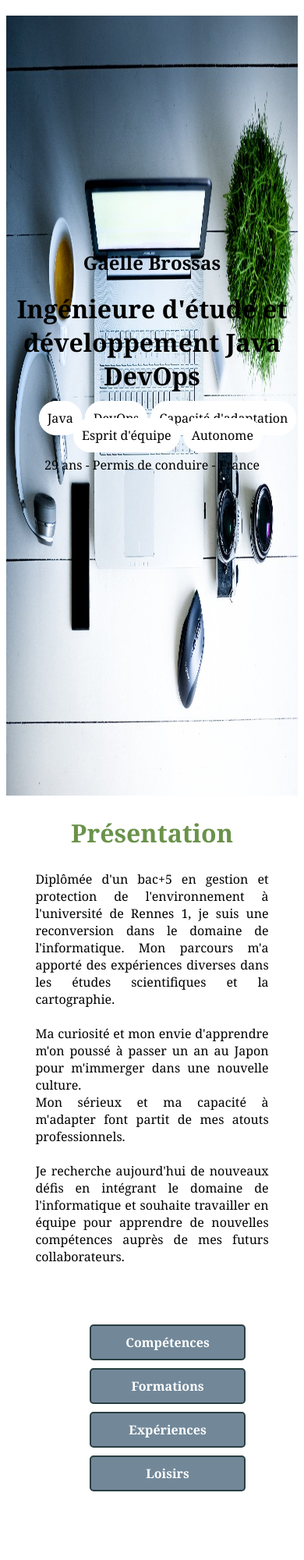
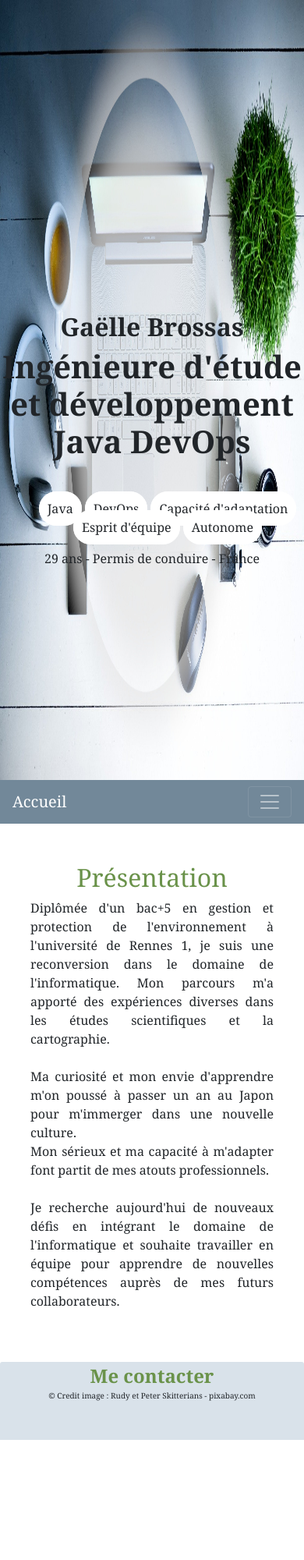
Before and after one commit to Gaelleb22/TPCV, a plain HTML site: page index.html in a window 390 px wide. Shown: the top 2000 px of the page at 78% size. After the commit the page ends 1846 px from the top, so only its background shows below. Drawn offline with nearby package versions, Linux system fonts and the light colour scheme.

Commit message:
amélioration index, menu responsive

```diff
--- a/css/index.css
+++ b/css/index.css
@@ -5,7 +5,7 @@ body{
 header{
     width: 100%;
     height: 1000px;
-    background-image: url("../images/computer.jpg");
+    background-image: url("../images/computer3.jpg");
     background-repeat: no-repeat;
     background-size: 100% 100%;
 }
@@ -14,8 +14,14 @@ header h1, header h2, header ul, header p{
     text-align: center;
 }
 header h2{
-    padding-top: 300px;
+    padding-top: 400px;
+    font-weight: bold;
 }
+header h1{
+    font-weight: bolder;
+    margin-bottom: 50px;
+}
+
 header li{
     display: inline;
     border: 1px solid white;
@@ -25,23 +31,41 @@ header li{
     padding: 10px;
 }
 
+/*.topnav{
+    background-color: #728899;
+    list-style-type: none;
+    text-align: center;
+    padding: 12px;
+}
+
+.topnav a{
+    border: 2px solid #293F42;
+    padding: 10px;
+    text-decoration: none;
+    color: white;
+    font-weight: bold;
+}*/
+
+
 section h1{
     text-align: center;
     font-size: xx-large;
     color: #6A924A;
+    padding-top: 50px;
 }
 section p{
     text-align: justify;
     margin-left: 10%;
     margin-right: 10%;
+    padding-bottom: 50px;
 }
 
-nav ul{
+/*nav ul{
     padding-top: 50px;
     padding-bottom: 100px;
 }
 
-nav li{
+nav li, a#nav-accueil{
     list-style-type: none;
     text-align: center;
     border: 2px solid #293F42;
@@ -51,7 +75,7 @@ nav li{
     margin-top: 10px;
     background-color: #728899;
     padding: 10px;
-}
+}*/
 
 nav li a{
     text-decoration: none;
@@ -65,6 +89,7 @@ footer{
     background-color: #D9E2EA;
     border-radius: 3px 3px 0 0;
     text-align: center;
+    vertical-align: top;
 }
 
 footer a{
@@ -75,5 +100,4 @@ footer a{
 }
 footer p{
     font-size: x-small;
-    line-height:90px;
 }
--- a/index.html
+++ b/index.html
@@ -2,13 +2,16 @@
 <html lang="fr">
 <head>
     <meta charset="UTF-8">
-    <meta name="viewport" content="width=device-width, user-scalable=no, initial-
-scale=1.0, maximum-scale=1.0, minimum-scale=1.0">
+    <meta name="viewport" content="width=device-width, user-scalable=no, initial-scale=1.0, maximum-scale=1.0, minimum-scale=1.0">
     <meta http-equiv="X-UA-Compatible" content="ie=edge">
+
+    <link rel="stylesheet" href="https://stackpath.bootstrapcdn.com/bootstrap/4.1.3/css/bootstrap.min.css" integrity="sha384-MCw98/SFnGE8fJT3GXwEOngsV7Zt27NXFoaoApmYm81iuXoPkFOJwJ8ERdknLPMO" crossorigin="anonymous">
     <link rel="stylesheet" href="css/index.css">
     <title>Index</title>
 </head>
 <body>
+
+    <!--HEADER-->
     <header>
         <h2>Gaëlle Brossas</h2>
         <h1>Ingénieure d'étude et développement Java DevOps</h1>
@@ -21,8 +24,30 @@ scale=1.0, maximum-scale=1.0, minimum-scale=1.0">
         </ul>
         <p>29 ans - Permis de conduire - France</p>
 
+
     </header>
+
+    <!--ZONE PRINCIPALE-->
     <section>
+
+        <!--Menu-->
+        <nav class="navbar nav-bar-expand-sm navbar-dark" style="background-color: #728899;">
+            <a class="navbar-brand" href="#" id="nav-accueil">Accueil</a>
+            <button class="navbar-toggler" type="button" data-toggle="collapse" data-target="#collapsibleNavbar"><span class="navbar-toggler-icon"></span></button>
+            <div class="collapse navbar-collapse" id="collapsibleNavbar">
+                <ul class="navbar-nav">
+                    <li lass="nav-item"><a href="formations.html">Formation</a></li>
+                    <li lass="nav-item"><a href="experiences.html">Expériences</a></li>
+                    <li lass="nav-item"><a href="loisirs.html">Loisirs</a></li>
+                    <li lass="nav-item"><a href= "contact.html">Contact</a></li>
+                </ul>
+
+            </div>
+        </nav>
+
+
+
+
         <h1>Présentation</h1>
         <p>Diplômée d'un bac+5 en gestion et protection de l'environnement à l'université de Rennes 1, je suis une reconversion dans le domaine de l'informatique.
         Mon parcours m'a apporté des expériences diverses dans les études scientifiques et la cartographie.
@@ -31,18 +56,21 @@ scale=1.0, maximum-scale=1.0, minimum-scale=1.0">
         <br/>Mon sérieux et ma capacité à m'adapter font partit de mes atouts professionnels.
         <br/>
         <br/>Je recherche aujourd'hui de nouveaux défis en intégrant le domaine de l'informatique et souhaite travailler en équipe pour apprendre de nouvelles compétences auprès de mes futurs collaborateurs.</p>
-        <nav>
-            <ul>
-                <li><a href="competences.html">Compétences</a></li>
-                <li><a href="formations.html">Formations</a></li>
-                <li><a href="experiences.html">Expériences</a></li>
-                <li><a href="loisirs.html">Loisirs</a></li>
-            </ul>
-        </nav>
+
+        <!--tableau de compétences-->
+        <!---->
+
     </section>
+
+    <!--FOOTER-->
     <footer>
         <a href="contact.html">Me contacter</a>
-        <p>Credit image : Rudy et Peter Skitterians - pixabay.com</p>
+        <p>&copy; Credit image : Rudy et Peter Skitterians - pixabay.com</p>
     </footer>
+
+    <script src="https://code.jquery.com/jquery-3.3.1.slim.min.js" integrity="sha384-q8i/X+965DzO0rT7abK41JStQIAqVgRVzpbzo5smXKp4YfRvH+8abtTE1Pi6jizo" crossorigin="anonymous"></script>
+    <script src="https://cdnjs.cloudflare.com/ajax/libs/popper.js/1.14.3/umd/popper.min.js" integrity="sha384-ZMP7rVo3mIykV+2+9J3UJ46jBk0WLaUAdn689aCwoqbBJiSnjAK/l8WvCWPIPm49" crossorigin="anonymous"></script>
+    <script src="https://stackpath.bootstrapcdn.com/bootstrap/4.1.3/js/bootstrap.min.js" integrity="sha384-ChfqqxuZUCnJSK3+MXmPNIyE6ZbWh2IMqE241rYiqJxyMiZ6OW/JmZQ5stwEULTy" crossorigin="anonymous"></script>
+
 </body>
 </html>
```
Also changed, not shown: images/computer2.jpg (added), images/computer3.jpg (added).
